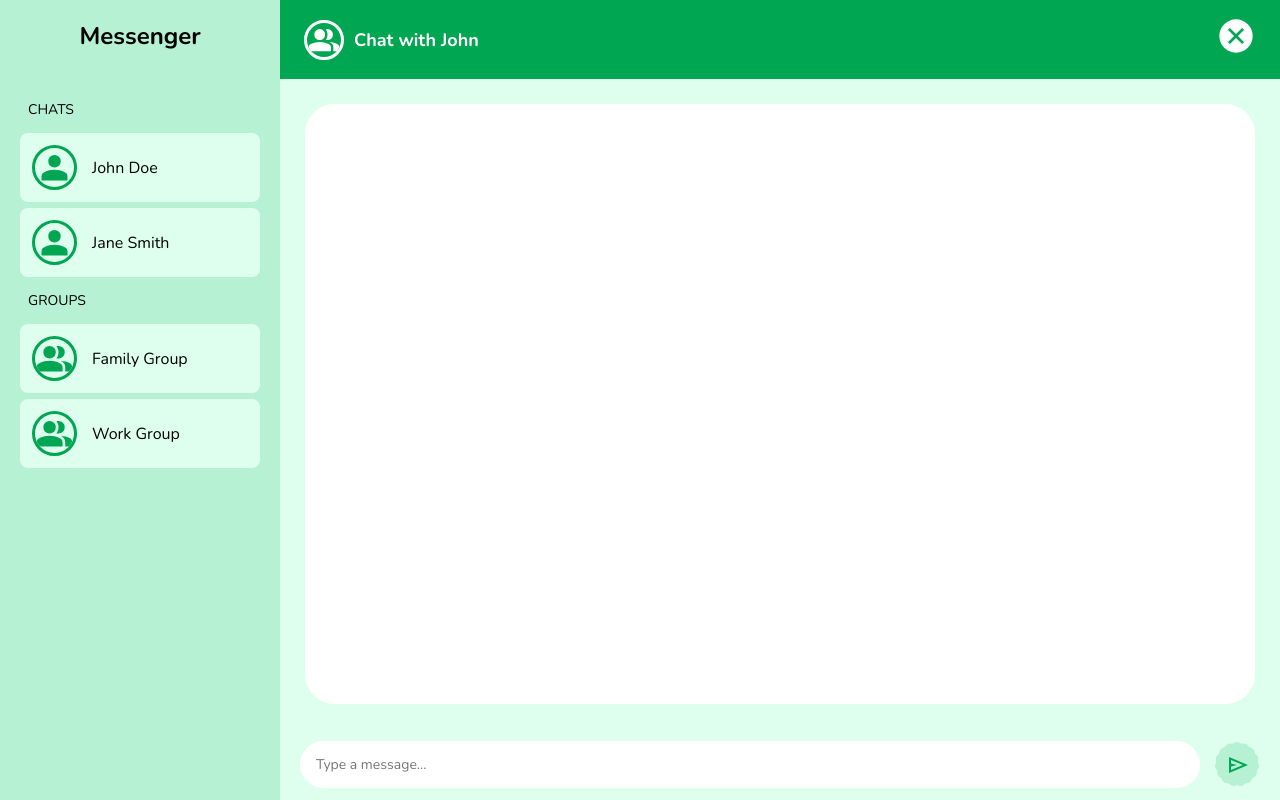
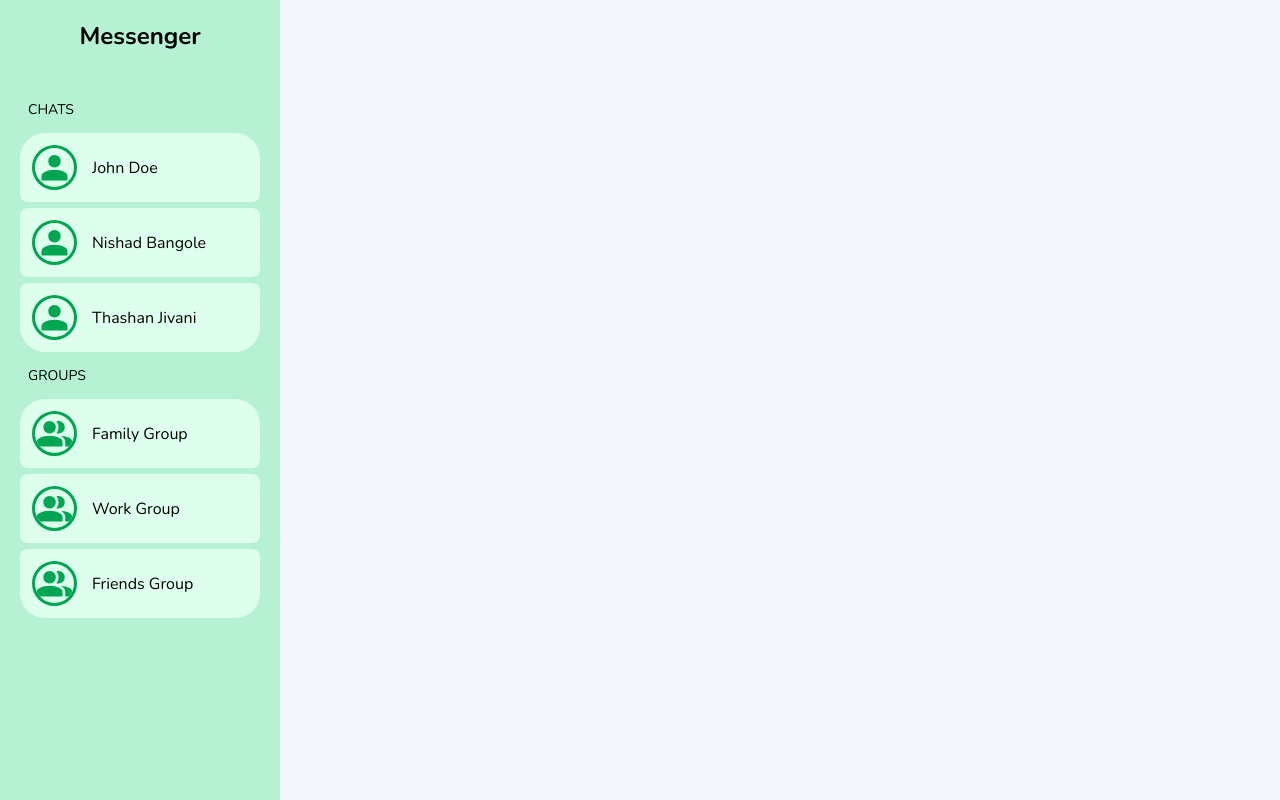
Before and after one commit to nishad12323/Messenger, a PHP site: page / in a window 1280 px wide. Run offline with PHP 8.4, Linux system fonts and the light colour scheme.

Commit message:
Update chat interface with new contact names, improved styles, and enhanced message animations

```diff
--- a/index.html
+++ b/index.html
@@ -45,7 +45,21 @@
               d="M480-480.67q-66 0-109.67-43.66Q326.67-568 326.67-634t43.66-109.67Q414-787.33 480-787.33t109.67 43.66Q633.33-700 633.33-634t-43.66 109.67Q546-480.67 480-480.67ZM160-160v-100q0-36.67 18.5-64.17T226.67-366q65.33-30.33 127.66-45.5 62.34-15.17 125.67-15.17t125.33 15.5q62 15.5 127.34 45.17 30.33 14.33 48.83 41.83T800-260v100H160Z"
             />
           </svg>
-          <span>Jane Smith</span>
+          <span>Nishad Bangole</span>
+        </div>
+        <div class="contact">
+          <svg
+            xmlns="http://www.w3.org/2000/svg"
+            height="40px"
+            viewBox="0 -960 960 960"
+            width="40px"
+            fill="#00a651"
+          >
+            <path
+              d="M480-480.67q-66 0-109.67-43.66Q326.67-568 326.67-634t43.66-109.67Q414-787.33 480-787.33t109.67 43.66Q633.33-700 633.33-634t-43.66 109.67Q546-480.67 480-480.67ZM160-160v-100q0-36.67 18.5-64.17T226.67-366q65.33-30.33 127.66-45.5 62.34-15.17 125.67-15.17t125.33 15.5q62 15.5 127.34 45.17 30.33 14.33 48.83 41.83T800-260v100H160Z"
+            />
+          </svg>
+          <span>Thashan Jivani</span>
         </div>
       </div>
 
@@ -79,6 +93,20 @@
           </svg>
           <span>Work Group</span>
         </div>
+        <div class="group">
+          <svg
+            xmlns="http://www.w3.org/2000/svg"
+            height="40px"
+            viewBox="0 -960 960 960"
+            width="40px"
+            fill="#00a651"
+          >
+            <path
+              d="M38.67-160v-100q0-34.67 17.83-63.17T105.33-366q69.34-31.67 129.67-46.17 60.33-14.5 123.67-14.5 63.33 0 123.33 14.5T611.33-366q31 14.33 49.17 42.83T678.67-260v100h-640Zm706.66 0v-102.67q0-56.66-29.5-97.16t-79.16-66.84q63 7.34 118.66 22.5 55.67 15.17 94 35.5 34 19.34 53 46.17 19 26.83 19 59.83V-160h-176ZM358.67-480.67q-66 0-109.67-43.66Q205.33-568 205.33-634T249-743.67q43.67-43.66 109.67-43.66t109.66 43.66Q512-700 512-634t-43.67 109.67q-43.66 43.66-109.66 43.66ZM732-634q0 66-43.67 109.67-43.66 43.66-109.66 43.66-11 0-25.67-1.83-14.67-1.83-25.67-5.5 25-27.33 38.17-64.67Q578.67-590 578.67-634t-13.17-80q-13.17-36-38.17-66 12-3.67 25.67-5.5 13.67-1.83 25.67-1.83 66 0 109.66 43.66Q732-700 732-634Z"
+            />
+          </svg>
+          <span>Friends Group</span>
+        </div>
       </div>
     </div>
 
@@ -91,21 +119,21 @@
             height="40px"
             viewBox="0 -960 960 960"
             width="40px"
-            fill="#fff"
+            fill="#00a651"
           >
             <path
               d="M38.67-160v-100q0-34.67 17.83-63.17T105.33-366q69.34-31.67 129.67-46.17 60.33-14.5 123.67-14.5 63.33 0 123.33 14.5T611.33-366q31 14.33 49.17 42.83T678.67-260v100h-640Zm706.66 0v-102.67q0-56.66-29.5-97.16t-79.16-66.84q63 7.34 118.66 22.5 55.67 15.17 94 35.5 34 19.34 53 46.17 19 26.83 19 59.83V-160h-176ZM358.67-480.67q-66 0-109.67-43.66Q205.33-568 205.33-634T249-743.67q43.67-43.66 109.67-43.66t109.66 43.66Q512-700 512-634t-43.67 109.67q-43.66 43.66-109.66 43.66ZM732-634q0 66-43.67 109.67-43.66 43.66-109.66 43.66-11 0-25.67-1.83-14.67-1.83-25.67-5.5 25-27.33 38.17-64.67Q578.67-590 578.67-634t-13.17-80q-13.17-36-38.17-66 12-3.67 25.67-5.5 13.67-1.83 25.67-1.83 66 0 109.66 43.66Q732-700 732-634Z"
             />
           </svg>
-          <span>Chat with John</span>
+          <span style="color: #000">Chat with John</span>
         </div>
-        <button class="close-btn">
+        <button class="close-btn" onclick="closeChat();">
           <svg
             xmlns="http://www.w3.org/2000/svg"
             height="40px"
             viewBox="0 -960 960 960"
             width="40px"
-            fill="#FFFFFF"
+            fill="#00a651"
           >
             <path
               d="m332-285.33 148-148 148 148L674.67-332l-148-148 148-148L628-674.67l-148 148-148-148L285.33-628l148 148-148 148L332-285.33ZM480-80q-82.33 0-155.33-31.5-73-31.5-127.34-85.83Q143-251.67 111.5-324.67T80-480q0-83 31.5-156t85.83-127q54.34-54 127.34-85.5T480-880q83 0 156 31.5T763-763q54 54 85.5 127T880-480q0 82.33-31.5 155.33-31.5 73-85.5 127.34Q709-143 636-111.5T480-80Z"
--- a/script.js
+++ b/script.js
@@ -4,6 +4,23 @@ const chatBox = document.getElementById("chatBox");
 var replies = ["Alright", "Nice.", "Got it!", "Okay!", "Sure.", "Very nice."];
 var replyidx = 0;
 Notification.requestPermission();
+
+document.querySelectorAll(".contact").forEach((contact) => {
+  contact.addEventListener("click", function () {
+    //   document.querySelector(".active").classList.remove("active");
+    //   contact.classList.add("active");
+    //   document.getElementById("contactName").textContent =
+    //     contact.querySelector(".name").textContent;
+    //   document.getElementById("contactStatus").textContent =
+    //     contact.querySelector(".status").textContent;
+    //   document.getElementById("contactImage").src =
+    //     contact.querySelector(".image").src;
+    //   document.getElementById("contactImage").alt =
+    //     contact.querySelector(".name").textContent;
+    //   document.getElementById("messageInput").focus();
+    document.getElementsByClassName("chat-area")[0].style.display = "flex";
+  });
+});
 
 // Sending message
 sendButton.addEventListener("click", function () {
@@ -27,10 +44,15 @@ messageInput.addEventListener("keypress", function (event) {
 
 // Display sent message
 function sendMessage(message, type) {
+  console.log(chatBox.scrollTop + chatBox.clientHeight, chatBox.scrollHeight);
+
   sendButton.style.scale = "1.4";
   setTimeout(() => {
     sendButton.style.scale = "1";
   }, 200);
+
+  var atBottom =
+    chatBox.scrollTop + chatBox.clientHeight >= chatBox.scrollHeight;
 
   const messageDiv = document.createElement("div");
   messageDiv.classList.add("message", type);
@@ -42,7 +64,7 @@ function sendMessage(message, type) {
   messageDiv.appendChild(messageText);
   chatBox.appendChild(messageDiv);
 
-  messageDiv.style.animation = "send .4s";
+  messageText.style.animation = "send .4s";
 
   messageInput.focus();
 
@@ -55,7 +77,9 @@ function sendMessage(message, type) {
     })();
   }
 
-  chatBox.scrollTop = chatBox.scrollHeight;
+  if (atBottom) {
+    chatBox.scrollTop = chatBox.scrollHeight;
+  }
 }
 
 // Display received message
@@ -63,6 +87,9 @@ function receiveMessage(message) {
   var notifi = new Notification("New message", {
     body: message,
   });
+
+  var atBottom =
+    chatBox.scrollTop + chatBox.clientHeight >= chatBox.scrollHeight;
 
   notifi.onclick = function () {
     window.focus();
@@ -77,7 +104,9 @@ function receiveMessage(message) {
   messageDiv.appendChild(messageText);
   chatBox.appendChild(messageDiv);
 
-  messageDiv.style.animation = "receive .4s";
+  messageText.style.animation = "receive .4s";
 
-  chatBox.scrollTop = chatBox.scrollHeight;
+  if (atBottom) {
+    chatBox.scrollTop = chatBox.scrollHeight;
+  }
 }
--- a/style.css
+++ b/style.css
@@ -7,21 +7,41 @@
     scroll-behavior: smooth;
 }
 
+::selection {
+    background-color: #00a651;
+    color: white;
+}
+
 body {
     display: flex;
     height: 100vh;
     background-color: #f4f7fc;
+    max-width: 100vw;
+}
+
+html {
+    max-width: 100vw;
 }
 
 /* Sidebar Styles */
 .sidebar {
-    width: 280px;
+    min-width: 280px;
     background-color: #b5f1d2;
     color: #000;
     display: flex;
     flex-direction: column;
     padding: 20px;
     height: 100vh;
+    overflow-y: auto;
+}
+
+::-webkit-scrollbar {
+    width: 10px;
+}
+
+::-webkit-scrollbar-thumb {
+    background-color: #00a651;
+    border-radius: 10px;
 }
 
 .sidebar .header {
@@ -73,22 +93,36 @@ body {
     font-size: 16px;
 }
 
+.contact:first-child,
+.group:first-child {
+    border-top-left-radius: 25px;
+    border-top-right-radius: 25px;
+}
+
+.contact:last-child,
+.group:last-child {
+    border-bottom-left-radius: 25px;
+    border-bottom-right-radius: 25px;
+}
+
 /* Chat Area Styles */
 .chat-area {
     flex-grow: 1;
-    display: flex;
     flex-direction: column;
     background-color: #deffee;
     height: 100vh;
+    display: none;
+    border-top-left-radius: 30px;
 }
 
 .chat-header {
-    background-color: #00a651;
+    background-color: #b5f1d2;
     color: white;
     padding: 16px 24px;
     display: flex;
     align-items: center;
     justify-content: space-between;
+    gap: 16px;
 }
 
 .chat-header .chat-title {
@@ -98,11 +132,24 @@ body {
     align-items: center;
 }
 
+.chat-title {
+    border-radius: 30px;
+    background-color: #deffee;
+    padding: 12px;
+    flex-grow: 1;
+    display: flex;
+    cursor: pointer;
+}
+
+.chat-title:hover {
+    background-color: #fff;
+}
+
 .chat-header .chat-title svg {
     width: 40px;
     height: 40px;
     margin-right: 10px;
-    border: 3px solid #fff;
+    border: 3px solid #00a651;
     border-radius: 50%;
 }
 
@@ -125,7 +172,7 @@ body {
     margin: 25px;
     gap: 12px;
     overflow-x: hidden;
-    scrollbar-width: none;
+    height: 100vh;
 }
 
 .message {
@@ -148,8 +195,7 @@ body {
 }
 
 .message.sent .text {
-    background-color: #00a651;
-    color: white;
+    background-color: #deffee;
     border-top-right-radius: 0;
 }
 
@@ -224,20 +270,40 @@ body {
 
 @keyframes send {
     0% {
-        transform: translateX(30vh);
+        scale: .65;
+        transform: translateX(20vh);
+    }
+
+    50% {
+        scale: 1.3;
+    }
+
+    75% {
+        scale: .8;
     }
 
     100% {
+        scale: 1;
         transform: translateX(0);
     }
 }
 
 @keyframes receive {
     0% {
-        transform: translateX(-30vh);
+        scale: .65;
+        transform: translateX(-20vh);
+    }
+
+    50% {
+        scale: 1.3;
+    }
+
+    75% {
+        scale: .8;
     }
 
     100% {
+        scale: 1;
         transform: translateX(0);
     }
 }
```
Also changed, not shown: jsconfig.json (added, +12 -0 lines).
